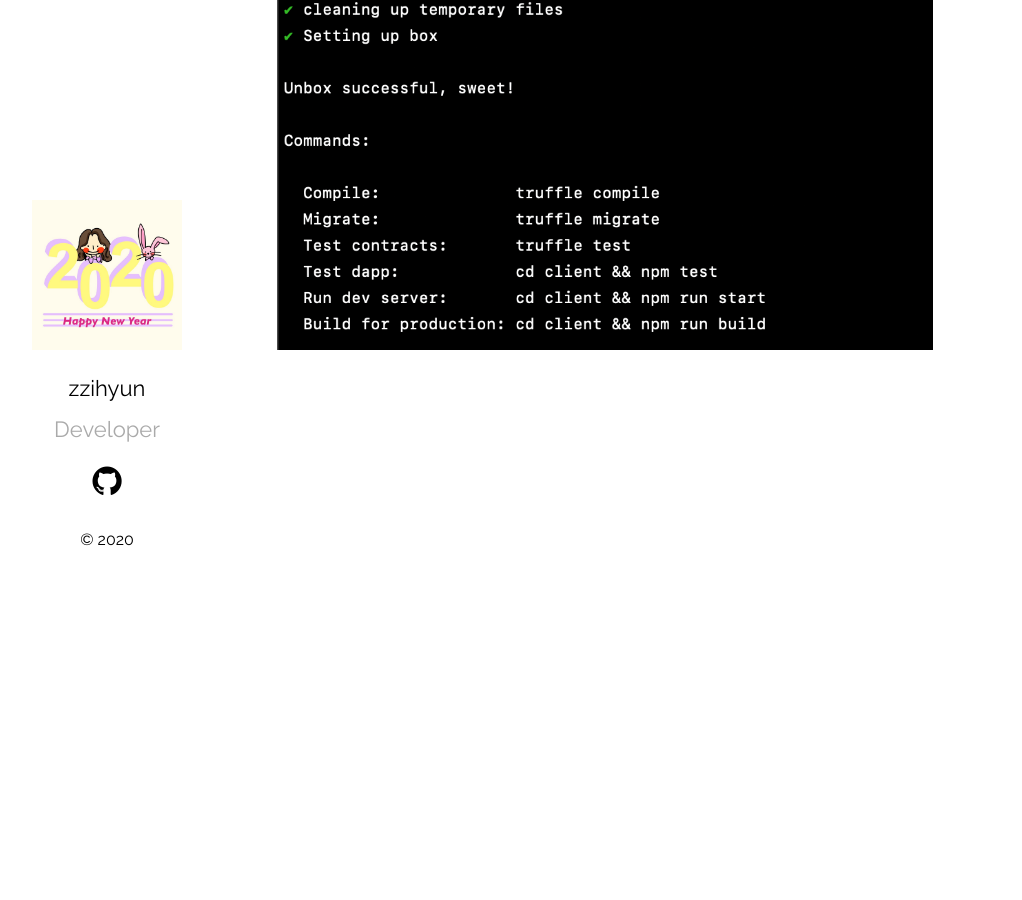
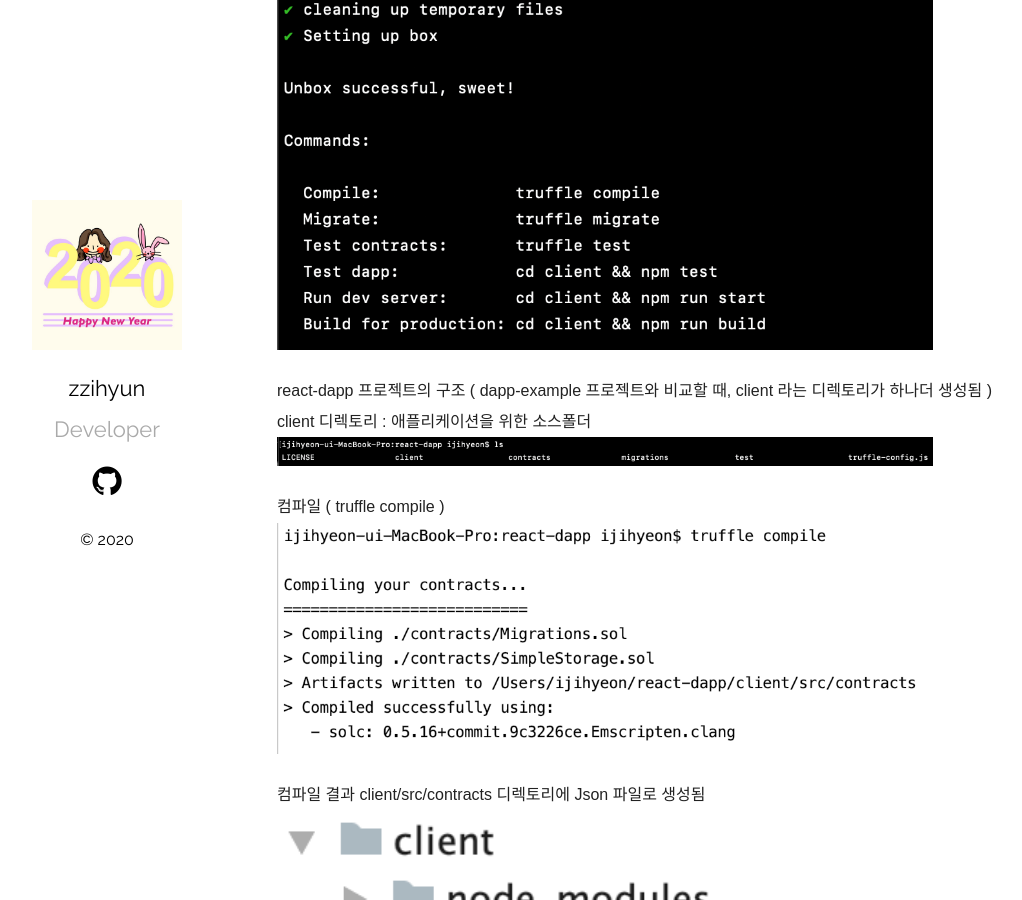
Before and after one commit to jhhhj1002/jhhhj1002.github.io, a Jekyll site: the page built from _posts/2020-03-29-Truffle-in-Blockchain-03.markdown, in a window 1280 px wide and 900 px high, scrolled down 663 px. Shown: the whole window, without its empty margins (78-1100 px from the left). Built offline with Jekyll 4.4.1, drawn with Linux system fonts in a browser that asks for light colours.

Commit message:
Update 2020-03-29-Truffle-in-Blockchain-03.markdown

```diff
--- a/_posts/2020-03-29-Truffle-in-Blockchain-03.markdown
+++ b/_posts/2020-03-29-Truffle-in-Blockchain-03.markdown
@@ -18,3 +18,14 @@ truffle init vs truffle unbox react
 truffle unbox react
 <img src="/assets/imgs/Blockchain&Truffle_25.png" width="80%" height="45%" >
 <img src="/assets/imgs/Blockchain&Truffle_26.png" width="80%" height="45%" >
+
+react-dapp 프로젝트의 구조 ( dapp-example 프로젝트와 비교할 때, client 라는 디렉토리가 하나더 생성됨 )
+  client 디렉토리 : 애플리케이션을 위한 소스폴더
+<img src="/assets/imgs/Blockchain&Truffle_27.png" width="80%" height="45%" >
+
+
+컴파일 ( truffle compile )
+<img src="/assets/imgs/Blockchain&Truffle_28.png" width="80%" height="45%" >
+
+컴파일 결과 client/src/contracts 디렉토리에 Json 파일로 생성됨
+<img src="/assets/imgs/Blockchain&Truffle_29.png" width="80%" height="45%" >
```
